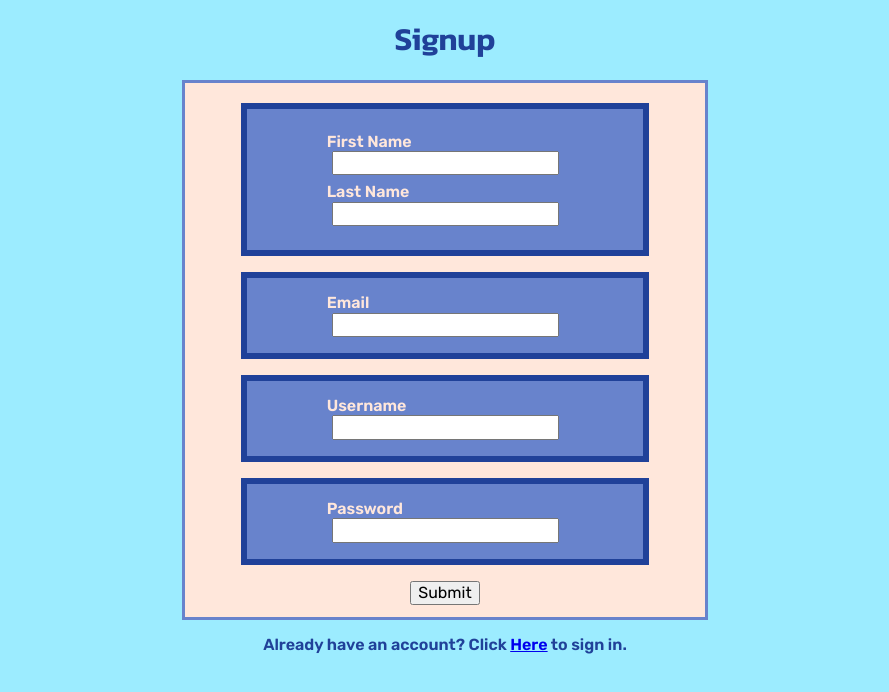
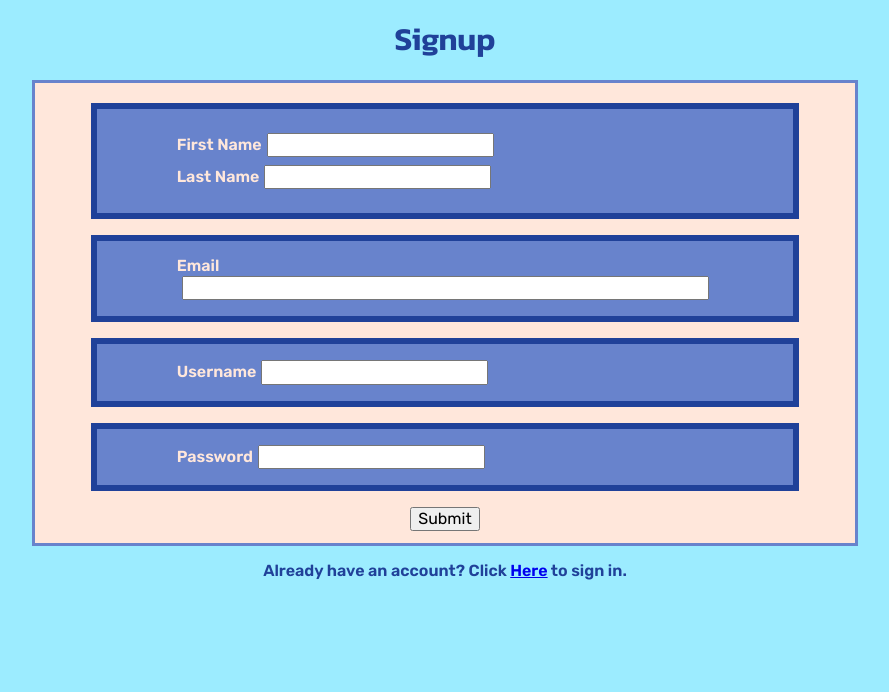
Before and after one commit to finwall/Project5, a React (Create React App) app in the folder front-end/: page /signup in a window 1280 px wide. Shown: the top 692 px of the page, without its empty margins (195-1084 px from the left). Built offline with nearby package versions, Linux system fonts and the light colour scheme.

Commit message:
Added email validation to email input field

```diff
--- a/front-end/src/components/form-loginSignup.jsx
+++ b/front-end/src/components/form-loginSignup.jsx
@@ -130,7 +130,7 @@ export default function LoginSignupForm({ isSignup }) {
                 {nameFields}
                 <label>
                     Email
-                    <input type="text" name="Email" value={emailInput} onChange={handleEmailChange} autoComplete={(isSignup) ? "new-password" : "off"} />
+                    <input type="email" pattern=".+@globex\.com" size="50" name="Email" value={emailInput} onChange={handleEmailChange} autoComplete={(isSignup) ? "new-password" : "off"} required />
                 </label>
                 <label>
                     Username
```
